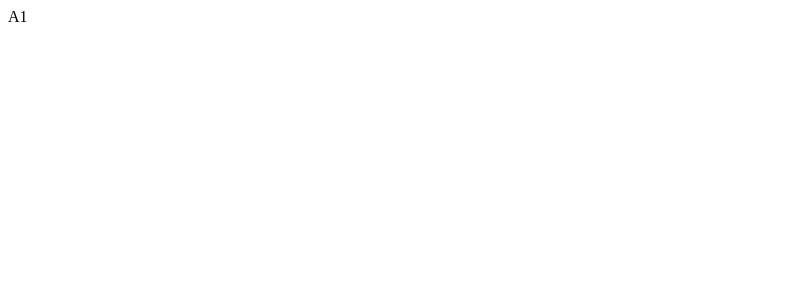
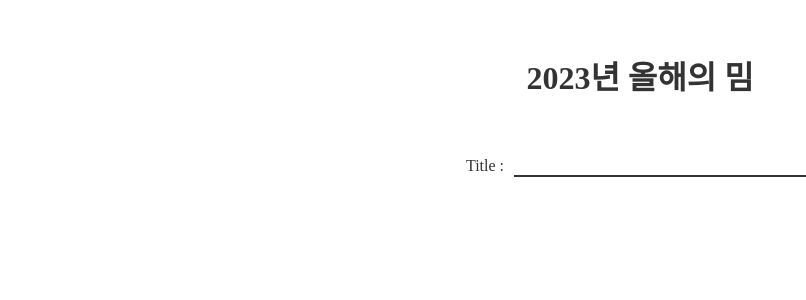
Before and after one commit to dbstjddbwls/CTG, a Next.js app in the folder ctg/: page / in a window 1280 px wide. Shown: the top 300 px of the page, without its empty margins (0-806 px from the left). Built offline with nearby package versions, Linux system fonts and the light colour scheme.

Commit message:
20230119 - Baselayout add

```diff
--- a/ctg/pages/index.tsx
+++ b/ctg/pages/index.tsx
@@ -1,4 +1,7 @@
 import Head from 'next/head'
+import HomeTitle from '@/src/features/HomeUploadComponent/HomeTitle'
+import HomeLayout from '@/src/component/layout/HomeLayout'
+import HomeUploadForm from '@/src/features/HomeUploadComponent/HomeUploadForm'
 
 export default function Home() {
     return (
@@ -6,7 +9,10 @@ export default function Home() {
             <Head>
                 <title>Hi</title>
             </Head>
-            <div>A1</div>
+            <HomeLayout>
+                <HomeTitle />
+                <HomeUploadForm />
+            </HomeLayout>
         </>
     )
 }
--- /dev/null
+++ b/ctg/src/component/layout/HomeLayout.tsx
@@ -0,0 +1,13 @@
+interface IProps {
+    children?: React.ReactNode
+}
+
+const HomeLayout = ({children}: IProps) => {
+    return (
+        <div className={'max-w-[768px] mx-auto py-[60px]'}>
+            <main className={''}>{children}</main>
+        </div>
+    )
+}
+
+export default HomeLayout
--- /dev/null
+++ b/ctg/src/features/HomeUploadComponent/HomeTitle.tsx
@@ -0,0 +1,9 @@
+const HomeTitle = () => {
+    return (
+        <>
+            <div className={'text-[32px] text-center font-bold'}>2023년 올해의 밈</div>
+        </>
+    )
+}
+
+export default HomeTitle
--- /dev/null
+++ b/ctg/src/features/HomeUploadComponent/HomeUploadForm.tsx
@@ -0,0 +1,14 @@
+const HomeUploadForm = () => {
+    return (
+        <>
+            <div className={'mt-[60px]'}>
+                <label className={'flex justify-center'}>
+                    <p className={'mr-[10px]'}>Title :</p>
+                    <input className={'border-b-[2px] w-[300px] '} />
+                </label>
+            </div>
+        </>
+    )
+}
+
+export default HomeUploadForm
--- a/ctg/styles/globals.css
+++ b/ctg/styles/globals.css
@@ -1,4 +1,32 @@
+@tailwind base;
+@tailwind components;
+@tailwind utilities;
+
+@font-face {
+    font-family: "Noto-sans";
+    src: url("https://fonts.googleapis.com/css2?family=Noto+Sans+KR:wght@100;400;700&display=swap");
+}
+
+@font-face {
+    font-family: "Robotos";
+    src: url("https://fonts.googleapis.com/css2?family=Noto+Sans+KR:wght@100;400;700&family=Roboto:wght@100;300;400;700&display=swap");
+}
+
+*{
+    padding:0;
+    margin: 0;
+    color: #333;
+    line-height: 1.15;
+    font-size: 16px;
+    box-sizing: border-box;
+    border-collapse: collapse;
+    word-break: keep-all;
+    text-decoration: none;
+    outline: none
+}
+
 html,
 body {
     display: block;
+    font-family: Noto-sans, Robotos;
 }
--- a/ctg/tailwind.config.js
+++ b/ctg/tailwind.config.js
@@ -1,7 +1,10 @@
 module.exports = {
-  content: ["./src/**/*.{js,jsx,ts,tsx}", "./pages/**/*.{js,jsx,ts,tsx}"],
-  theme: {
-    extend: {},
-  },
-  plugins: [],
-};
+    content: ['./src/**/*.{js,jsx,ts,tsx}', './pages/*.{js,jsx,ts,tsx}', './pages/**/*.{js,jsx,ts,tsx}'],
+    theme: {
+        colors: {
+            border: '#F2F3F3',
+        },
+        extend: {},
+    },
+    plugins: [],
+}
```
Also changed, not shown: ctg/package.json (+27 -11 lines), 2 other files (tests, documents, lock files or other folders).
